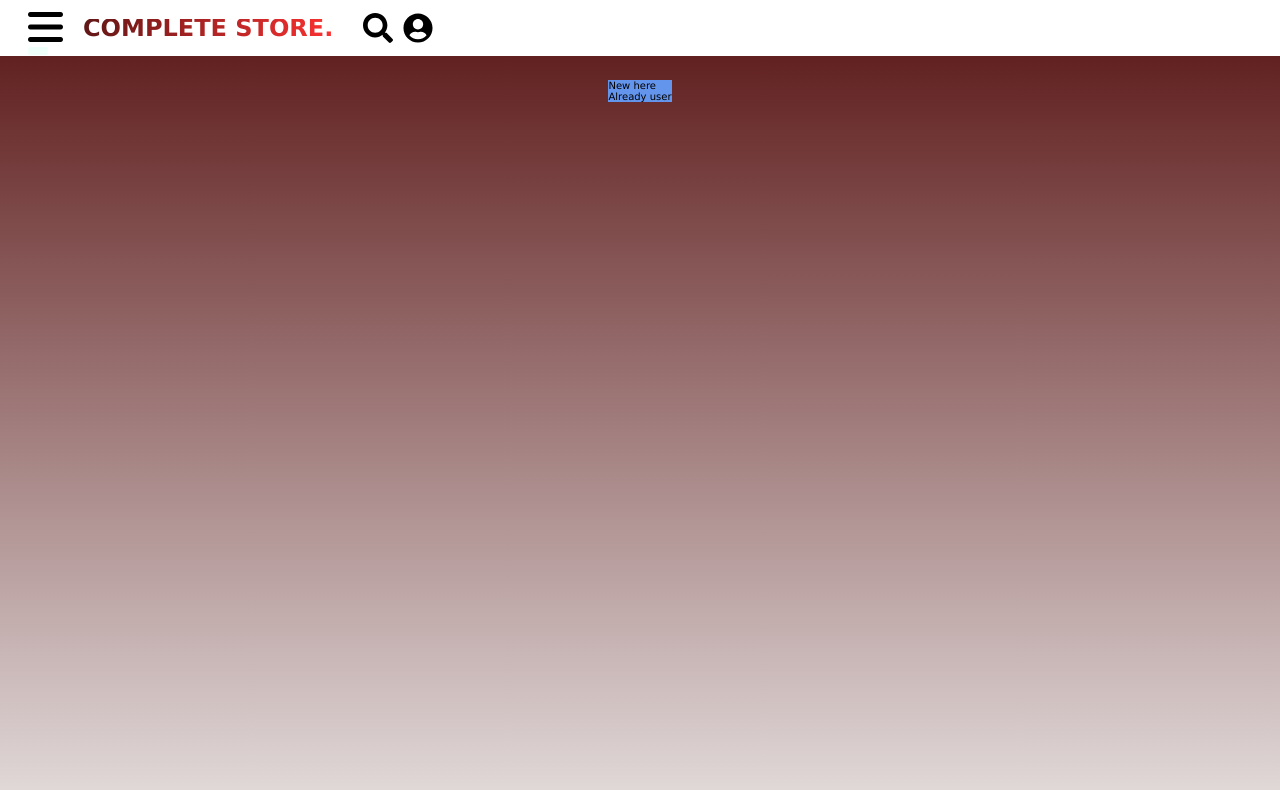
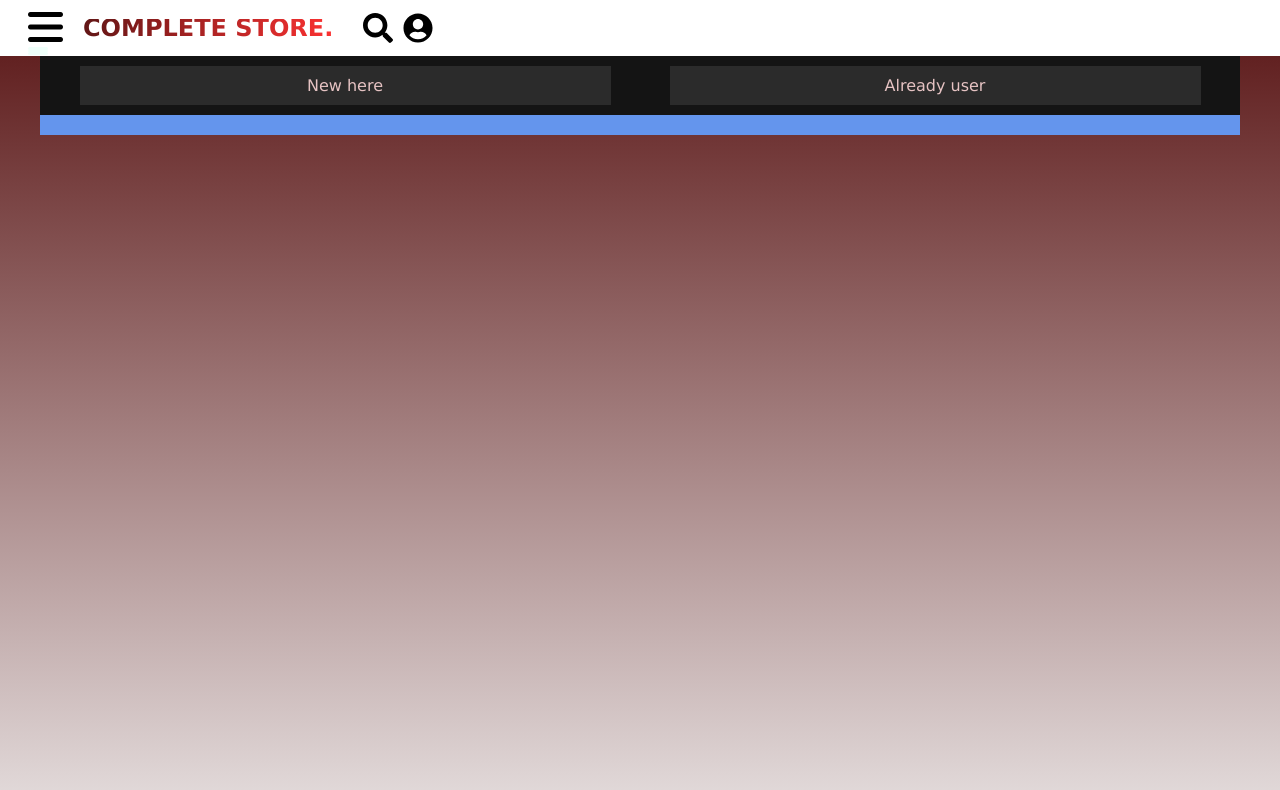
Before and after one commit to braisv/Complete-Store, a React (Create React App) app in the folder client/: page /user in a window 1280 px wide. Shown: the top 790 px of the page. Built offline with nearby package versions, Linux system fonts and the light colour scheme; no server answers.

Commit message:
added some styles

```diff
--- a/client/src/App.css
+++ b/client/src/App.css
@@ -1,10 +1,10 @@
-.flexi {
+.flex {
   display: flex;
   justify-content: center;
   align-items: center;
 }
 
-.flex-columni {
+.flex-column {
   display: flex;
   flex-direction: column;
   justify-content: center;
@@ -21,6 +21,8 @@
 
 .content {
   background: cornflowerblue;
-  margin-top: 10vh;
+  margin-top: 7vh;
+  padding-bottom: 20px;
+  width: 100%;
   max-width: 1200px;
 }
--- a/client/src/Components/User/User.jsx
+++ b/client/src/Components/User/User.jsx
@@ -1,10 +1,11 @@
 import React from 'react';
+import "./User.scss";
 
 
 const User = () => {
     return (
         <div>
-            <div className="user-options">
+            <div className="user-options flex">
                 <div className="user-option">New here</div>
                 <div className="user-option">Already user</div>
             </div>
--- /dev/null
+++ b/client/src/Components/User/User.scss
@@ -0,0 +1,15 @@
+.user-options {
+    background: rgb(20, 20, 20);
+    width: 100%;
+    justify-content: space-around;
+    padding: 10px;
+}
+
+.user-option {
+    font-size: 1.6rem;
+    text-align: center;
+    background: rgba(245, 245, 245, 0.1);
+    padding: 10px 5px;
+    width: 45%;
+    color: rgb(230, 195, 195);
+}
```
